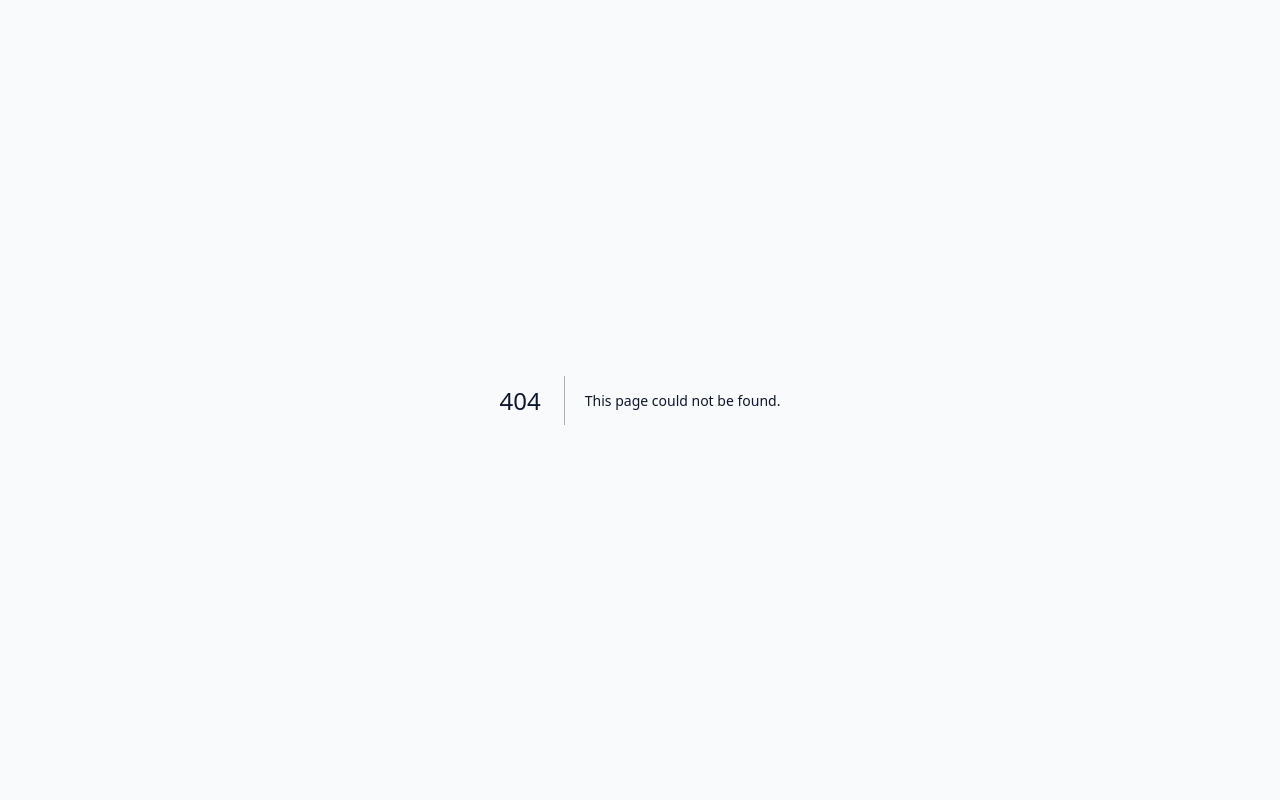
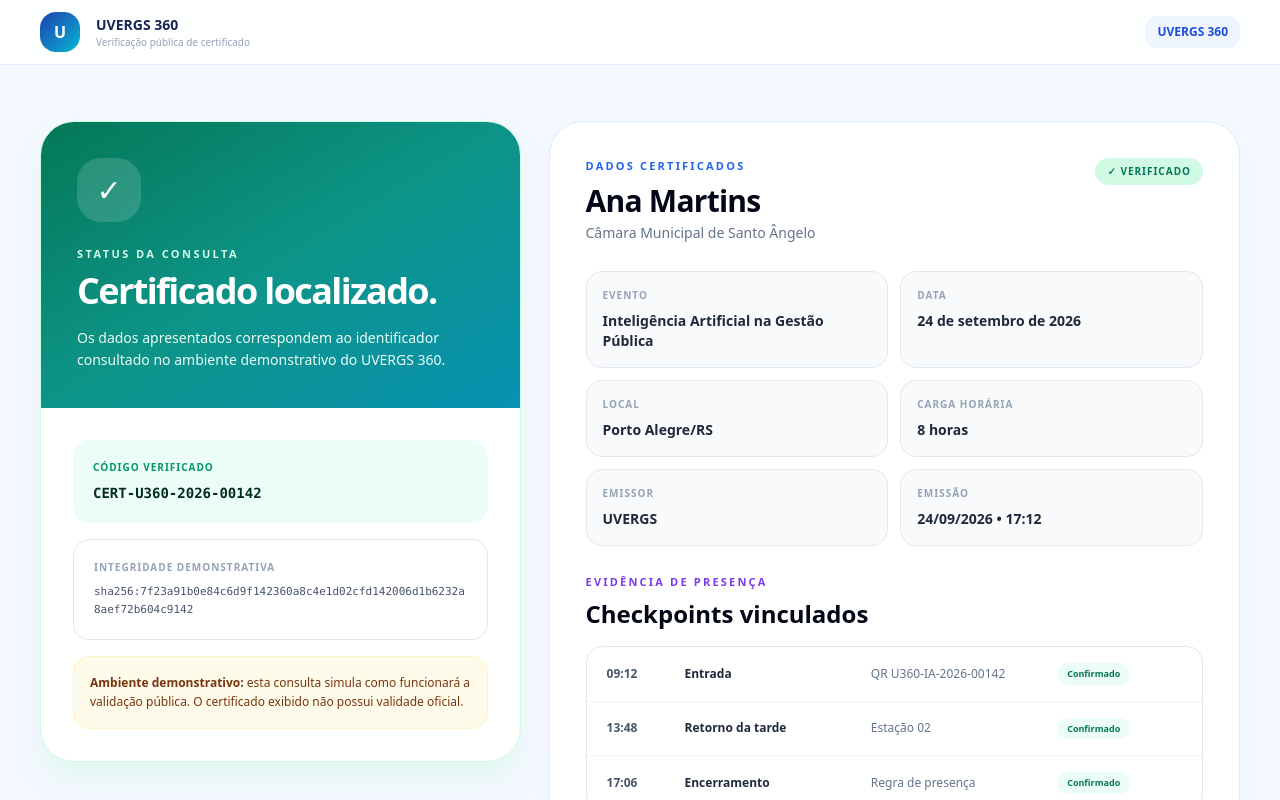
Before and after one commit to Wspinheiro111/uvergs-360, a Next.js app in the folder apps/web/: page /certificados/verificar/CERT-U360-2026-00142 in a window 1280 px wide. Before the commit this address had no page. Shown: the top 800 px of the page. Built offline with nearby package versions, Linux system fonts and the light colour scheme.

Commit message:
feat(demo): adicionar verificacao publica de certificado

```diff
--- /dev/null
+++ b/apps/web/src/app/certificados/verificar/CERT-U360-2026-00142/page.tsx
@@ -0,0 +1,58 @@
+import Link from "next/link";
+
+const checkpoints = [
+  ["09:12", "Entrada", "QR U360-IA-2026-00142", "Confirmado"],
+  ["13:48", "Retorno da tarde", "Estação 02", "Confirmado"],
+  ["17:06", "Encerramento", "Regra de presença", "Confirmado"],
+];
+
+export default function VerificarCertificadoPage() {
+  return (
+    <div className="min-h-screen bg-[#f4f8ff] text-slate-950">
+      <header className="border-b border-blue-100 bg-white/90 backdrop-blur-xl">
+        <div className="mx-auto flex h-16 max-w-[1300px] items-center gap-4 px-5 lg:px-10">
+          <div className="flex h-10 w-10 items-center justify-center rounded-2xl bg-gradient-to-br from-blue-800 to-cyan-500 font-black text-white">U</div>
+          <div className="flex-1"><p className="text-sm font-black text-blue-950">UVERGS 360</p><p className="text-[10px] text-slate-400">Verificação pública de certificado</p></div>
+          <Link href="/" className="rounded-xl bg-blue-50 px-3 py-2 text-xs font-black text-blue-700">UVERGS 360</Link>
+        </div>
+      </header>
+
+      <main className="mx-auto max-w-[1300px] px-5 py-10 lg:px-10 lg:py-14">
+        <section className="grid gap-7 lg:grid-cols-[.82fr_1.18fr] lg:items-start">
+          <article className="overflow-hidden rounded-[34px] border border-emerald-100 bg-white shadow-xl shadow-emerald-100/50">
+            <div className="bg-gradient-to-br from-emerald-700 via-teal-600 to-cyan-600 p-7 text-white lg:p-9">
+              <div className="flex h-16 w-16 items-center justify-center rounded-[24px] bg-white/15 text-3xl">✓</div>
+              <p className="mt-6 text-[11px] font-black uppercase tracking-[.22em] text-emerald-100">Status da consulta</p>
+              <h1 className="mt-2 text-4xl font-black tracking-[-.045em]">Certificado localizado.</h1>
+              <p className="mt-4 text-sm leading-relaxed text-emerald-50">Os dados apresentados correspondem ao identificador consultado no ambiente demonstrativo do UVERGS 360.</p>
+            </div>
+            <div className="p-6 lg:p-8">
+              <div className="rounded-2xl bg-emerald-50 p-5"><p className="text-[10px] font-black uppercase tracking-widest text-emerald-600">Código verificado</p><p className="mt-2 break-all font-mono text-sm font-black text-emerald-950">CERT-U360-2026-00142</p></div>
+              <div className="mt-4 rounded-2xl border border-slate-200 p-5"><p className="text-[10px] font-black uppercase tracking-widest text-slate-400">Integridade demonstrativa</p><p className="mt-2 break-all font-mono text-[11px] leading-relaxed text-slate-600">sha256:7f23a91b0e84c6d9f142360a8c4e1d02cfd142006d1b6232a8aef72b604c9142</p></div>
+              <div className="mt-4 rounded-2xl border border-amber-100 bg-amber-50 p-4 text-xs leading-relaxed text-amber-900"><b>Ambiente demonstrativo:</b> esta consulta simula como funcionará a validação pública. O certificado exibido não possui validade oficial.</div>
+            </div>
+          </article>
+
+          <section className="rounded-[34px] border border-blue-100 bg-white p-6 shadow-xl shadow-blue-100/40 lg:p-9">
+            <div className="flex flex-wrap items-start justify-between gap-4"><div><p className="text-[11px] font-black uppercase tracking-[.2em] text-blue-600">Dados certificados</p><h2 className="mt-2 text-3xl font-black tracking-tight">Ana Martins</h2><p className="mt-1 text-sm text-slate-500">Câmara Municipal de Santo Ângelo</p></div><span className="rounded-full bg-emerald-100 px-3 py-1.5 text-[10px] font-black uppercase tracking-widest text-emerald-700">✓ verificado</span></div>
+
+            <div className="mt-7 grid gap-3 sm:grid-cols-2">
+              {[["Evento","Inteligência Artificial na Gestão Pública"],["Data","24 de setembro de 2026"],["Local","Porto Alegre/RS"],["Carga horária","8 horas"],["Emissor","UVERGS"],["Emissão","24/09/2026 • 17:12"]].map(([a,b])=><div key={a} className="rounded-2xl border border-slate-200 bg-slate-50 p-4"><p className="text-[10px] font-black uppercase tracking-widest text-slate-400">{a}</p><p className="mt-2 text-sm font-black text-slate-800">{b}</p></div>)}
+            </div>
+
+            <div className="mt-7"><p className="text-[11px] font-black uppercase tracking-[.2em] text-violet-600">Evidência de presença</p><h3 className="mt-2 text-2xl font-black">Checkpoints vinculados</h3></div>
+            <div className="mt-4 overflow-hidden rounded-2xl border border-slate-200">
+              {checkpoints.map(([hora,tipo,origem,status],i)=><div key={`${hora}-${tipo}`} className={`grid gap-2 px-5 py-4 sm:grid-cols-[70px_1fr_1fr_.7fr] sm:items-center ${i<checkpoints.length-1?"border-b border-slate-100":""}`}><b className="text-xs text-slate-600">{hora}</b><span className="text-xs font-black text-slate-800">{tipo}</span><span className="text-xs text-slate-500">{origem}</span><span className="w-fit rounded-full bg-emerald-50 px-2.5 py-1 text-[9px] font-black text-emerald-700">{status}</span></div>)}
+            </div>
+
+            <div className="mt-7 grid gap-3 sm:grid-cols-3">{[["1","presença validada"],["2","regra de carga horária"],["3","certificado emitido"]].map(([n,t])=><div key={n} className="rounded-2xl bg-blue-50 p-4"><span className="flex h-8 w-8 items-center justify-center rounded-xl bg-blue-700 text-xs font-black text-white">{n}</span><p className="mt-3 text-xs font-black text-blue-950">{t}</p></div>)}</div>
+
+            <div className="mt-7 flex flex-col gap-3 sm:flex-row"><Link href="/portal/vereador/certificados/ia-gestao-publica" className="rounded-2xl bg-blue-700 px-5 py-3.5 text-center text-sm font-black text-white">Ver certificado demonstrativo</Link><Link href="/eventos/ia-gestao-publica" className="rounded-2xl border border-slate-200 px-5 py-3.5 text-center text-sm font-black text-slate-600">Ver evento</Link></div>
+          </section>
+        </section>
+
+        <section className="mt-6 rounded-[30px] bg-gradient-to-r from-blue-900 to-blue-700 p-6 text-white lg:p-8"><p className="text-[11px] font-black uppercase tracking-[.2em] text-blue-200">Em produção</p><h2 className="mt-2 text-3xl font-black">Verificação simples para qualquer Câmara, órgão ou cidadão.</h2><p className="mt-3 max-w-4xl text-sm leading-relaxed text-blue-100">A consulta pública deve validar identificador único, status de emissão/revogação, integridade do documento e os dados mínimos definidos pela UVERGS, sem expor informações pessoais além do necessário.</p></section>
+      </main>
+    </div>
+  );
+}
```
